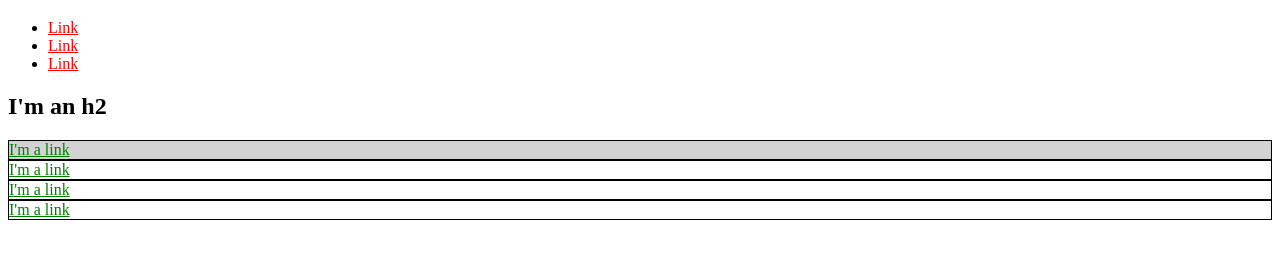
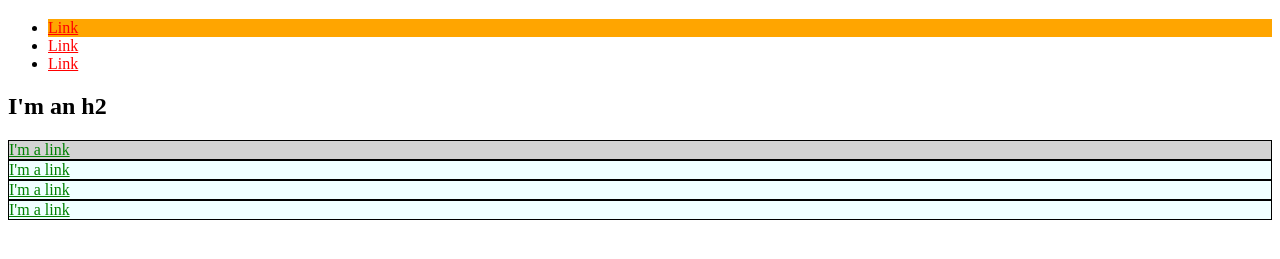
Before and after one commit to KaitlinJones/kaitlinjones.github.io, a plain HTML site: page index.html in a window 1280 px wide. Shown: the part 61-320 px from the top of the page. Drawn offline with Linux system fonts and the light colour scheme.

Commit message:
color/id/class tests

```diff
--- a/index.html
+++ b/index.html
@@ -7,14 +7,20 @@
         a {
             color: red;
         }
-        div a {
-            color: green;
-        }
         #exec-bio {
             background-color: lightgray;
         }
         .bio-box {
             border: 1px solid black;
+        }
+        .bio-box a {
+            color: green;
+        }
+        #oj {
+            background-color: orange;
+        }
+        .blue_dreams {
+            background-color: azure;
         }
     </style>
   </head>
@@ -22,7 +28,7 @@
   <body>
     <h1>I'm an h1</h1>
     <ul>
-      <li>
+      <li id="oj">
         <a href="https://example.com/">Link</a>
       </li>
       <li>
@@ -33,16 +39,16 @@
       </li>
     </ul>
     <h2>I'm an h2</h2>
-    <div id="exec-bio" class="bio-box">
+    <div id="exec-bio" class="bio-box blue-dreams">
       <a href="https://example.com/">I'm a link</a>
     </div>
-    <div class="bio-box">
+    <div class="bio-box blue_dreams">
       <a href="https://example.com/">I'm a link</a>
     </div>
-    <div class="bio-box">
+    <div class="bio-box blue_dreams">
       <a href="https://example.com/">I'm a link</a>
     </div>
-    <div class="bio-box">
+    <div class="bio-box blue_dreams">
       <a href="https://example.com/">I'm a link</a>
     </div>
   </body>
```
